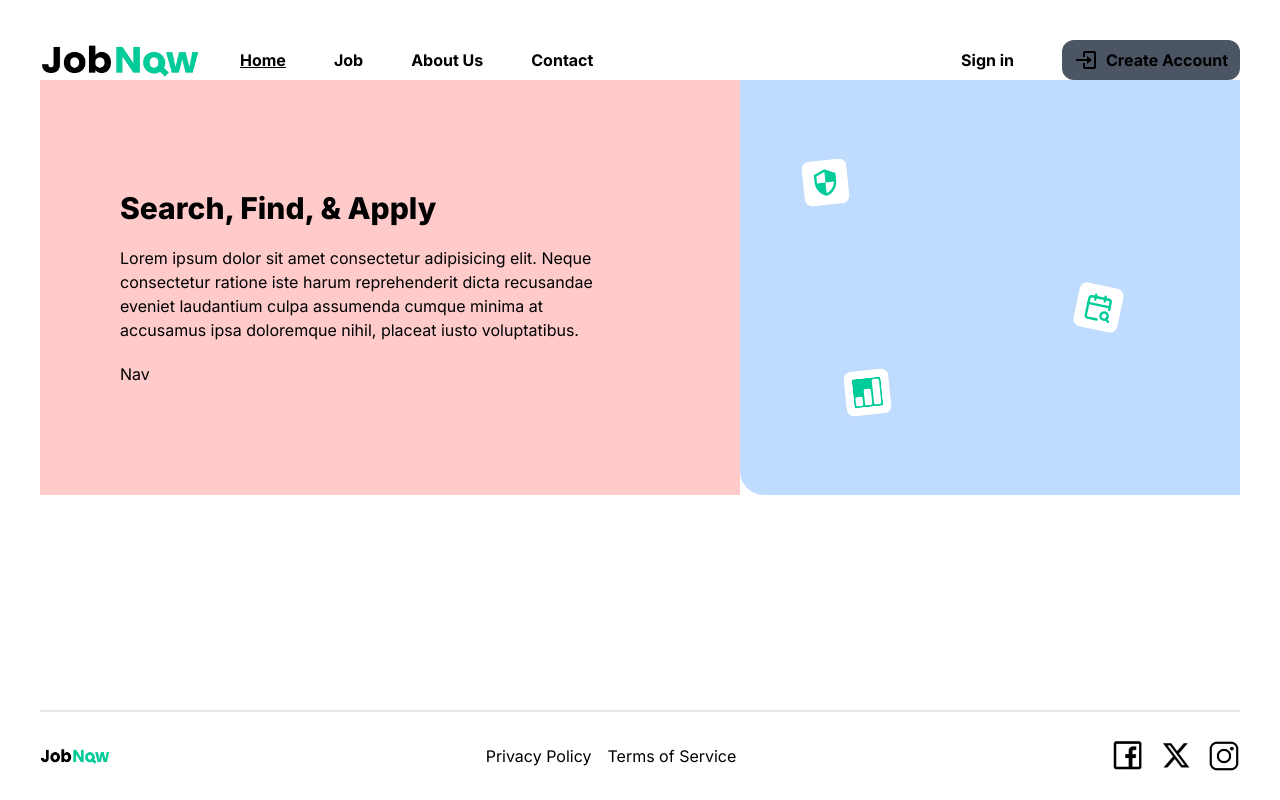
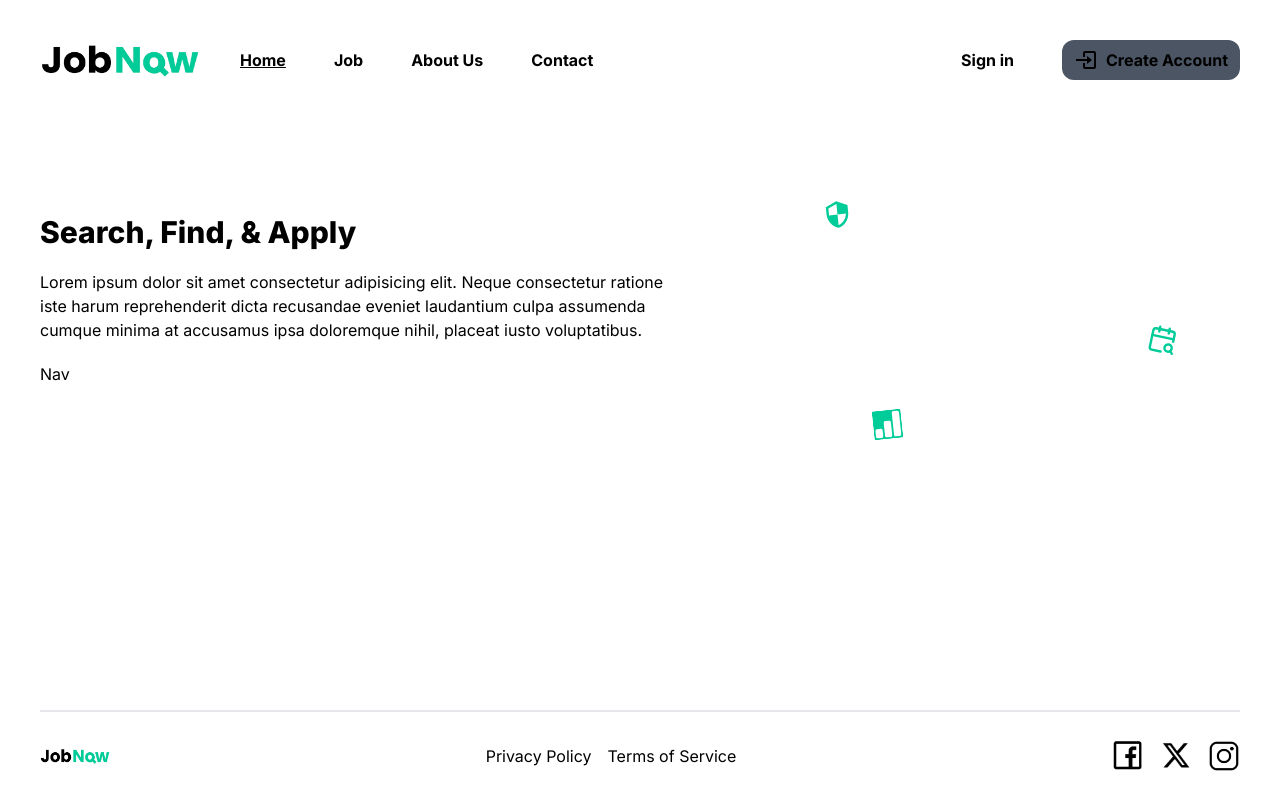
Before and after one commit to kalaounmohamad/Job-search-website, a Next.js app: page / in a window 1280 px wide. Built offline with nearby package versions, Linux system fonts and the light colour scheme.

Commit message:
working on bg

```diff
--- a/app/components/Banner.js
+++ b/app/components/Banner.js
@@ -5,17 +5,9 @@
 import Signal from "../img/Banner/signal.svg";
 
 export default function Banner() {
-  const navbarHeight = `window.innerWidth < 640` ? 104 : 120;
-  const bannerHeight = `calc(100% - ${navbarHeight}px)`;
-
   return (
-    <div
-      className="flex flex-col md:flex-row mx-auto max-w-screen-2xl"
-      style={{
-        height: bannerHeight,
-      }}
-    >
-      <div className="bg-red-200 md:w-7/12 flex flex-col items-center md:items-start justify-center gap-5 px-8 md:px-10 lg:px-16 xl:px-20 my-20 md:my-0 ">
+    <main className="flex flex-col md:flex-row mx-auto">
+      <div className=" md:w-7/12 flex flex-col items-center md:items-start justify-center gap-5  my-20 md:my-0 ">
         <h1 className="font-extrabold text-3xl">Search, Find, & Apply</h1>
         <p className=" w-[90%]">
           Lorem ipsum dolor sit amet consectetur adipisicing elit. Neque
@@ -25,10 +17,8 @@
         </p>
         <div>Nav</div>
       </div>
-      <div
-        className={`flex flex-col bg-blue-200 -z-10  md:rounded-bl-3xl md:w-5/12 px-8 md:pl-0 md:pr-10 lg:pr-16 xl:pr-20`}
-      >
-        <div className="md:mb-20">
+      <div className={`flex flex-col  md:rounded-bl-3xl md:w-5/12 `}>
+        <div className="md:mb-10">
           <div className="ml-[15%] my-10  md:my-20">
             <Image
               src={Shield}
@@ -58,6 +48,6 @@
           </div>
         </div>
       </div>
-    </div>
+    </main>
   );
 }
```
